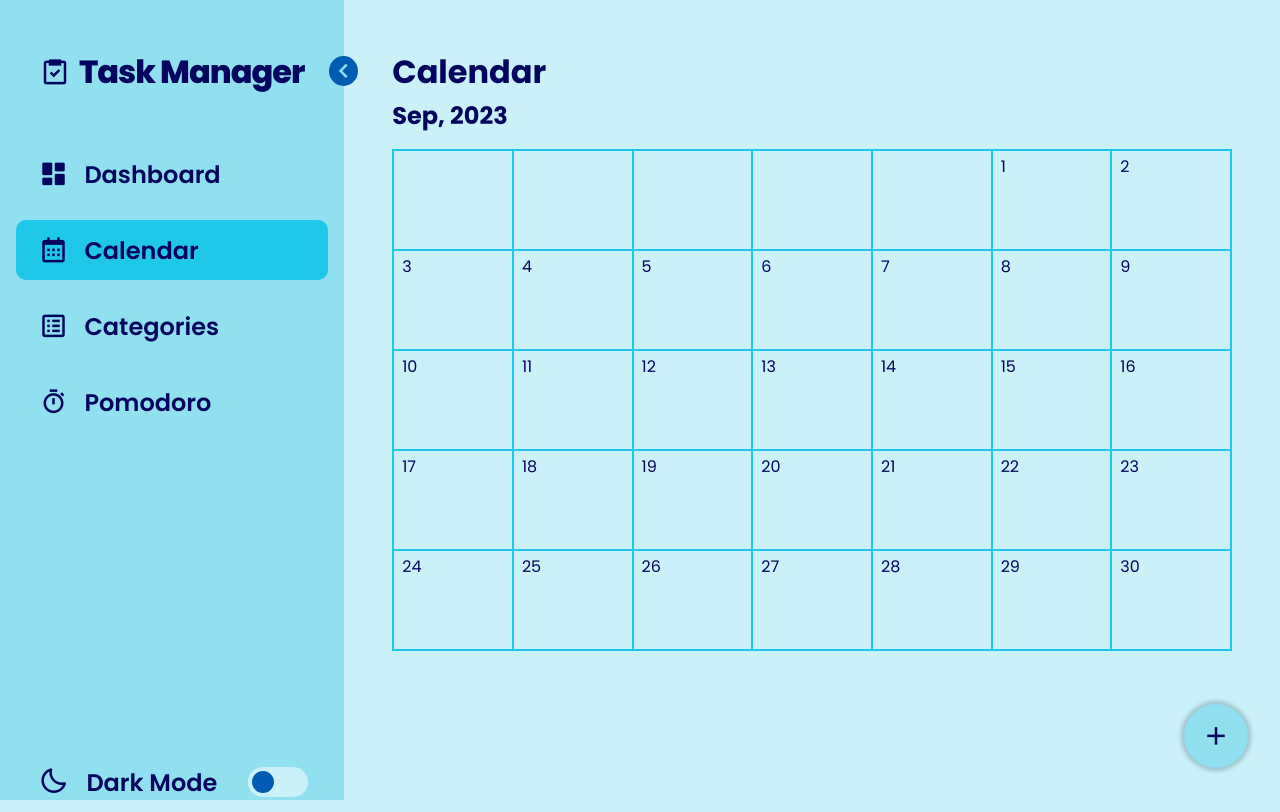
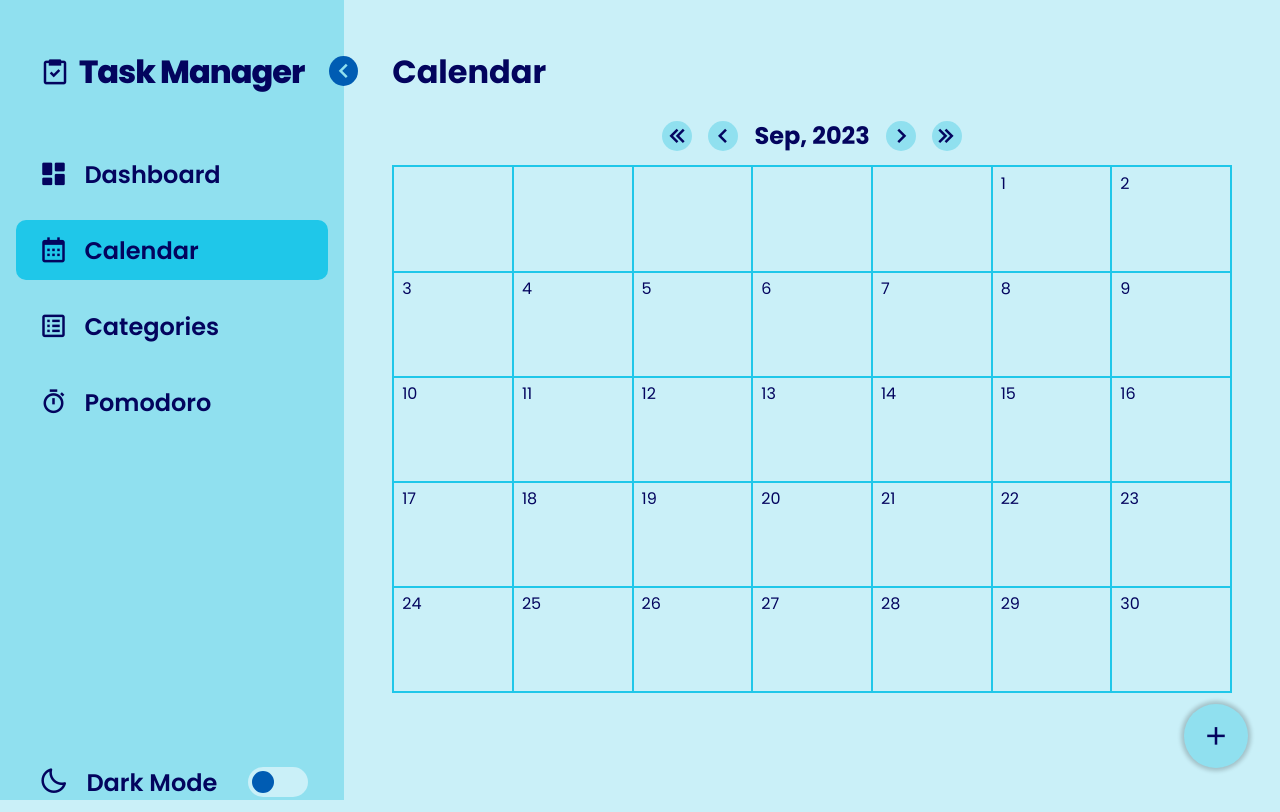
Before and after one commit to WaltsonZh/Organask, a React (Vite) app: page /calendar in a window 1280 px wide. Built offline with nearby package versions, Linux system fonts and the light colour scheme; no server answers; the database is empty.

Commit message:
added navigation for Calendar

```diff
--- a/src/index.css
+++ b/src/index.css
@@ -27,7 +27,7 @@ body.Dark {
   --primary-color: #8e90a7;
   --highlight-color: #505e79;
   --text-color: #e0d9e0;
-  --body-color: #0e1544;
+  --body-color: #161b3a;
 }
 
 #root {
@@ -226,13 +226,33 @@ body.Dark .switch::before {
 } */
 
 .Calendar {
-  grid-template-rows: repeat(auto-fill, minmax(3em, 1fr));
+  grid-template-rows: repeat(auto-fill, minmax(3.6em, 1fr));
+}
+
+.Calendar .calendar--header {
+  display: flex;
+  justify-content: center;
+  align-items: center;
+  gap: 1em;
+}
+
+.Calendar .calendar--header .bx {
+  background: var(--primary-color-light);
+  border-radius: 50%;
+}
+
+.Calendar .calendar--header .bx:hover {
+  background: var(--highlight-color);
+}
+
+.Calendar .calendar--header .bx:active {
+  background: var(--primary-color-light);
 }
 
 .Calendar .calendar--grid {
   display: grid;
   width: 100%;
-  grid-row: 3 / -3;
+  grid-row: 3 / -2;
   border: var(--highlight-color) 1px solid;
 }
 
--- a/src/pages/Calendar.jsx
+++ b/src/pages/Calendar.jsx
@@ -1,13 +1,16 @@
-import React from 'react'
+import React, { useEffect, useState } from 'react'
 import { getMonthCalendar } from '../utils'
 
 export default function Calendar() {
   const today = new Date()
-  const month = today.getMonth()
-  const year = today.getFullYear()
+  const [date, setDate] = useState({
+    day: today.getDate(),
+    month: today.getMonth(),
+    year: today.getFullYear(),
+  })
   const monthName = ['Jan', 'Feb', 'Mar', 'Apr', 'May', 'Jun', 'Jul', 'Aug', 'Sep', 'Oct', 'Nov', 'Dec']
 
-  const monthlyCalendar = getMonthCalendar(today)
+  const [monthlyCalendar, setMonthlyCalendar] = useState(getMonthCalendar(date))
   const monthlyCalendarEls = monthlyCalendar.map((week) => {
     let key = 0
     return (
@@ -23,12 +26,49 @@ export default function Calendar() {
     )
   })
 
+  useEffect(() => {
+    setMonthlyCalendar(getMonthCalendar(date))
+  }, [date])
+
+  const handleClick = (e) => {
+    const name = e.target.name
+    if (name === 'lastYear') {
+      setDate((prevDate) => ({
+        ...prevDate,
+        year: prevDate.year - 1,
+      }))
+    } else if (name === 'nextYear') {
+      setDate((prevDate) => ({
+        ...prevDate,
+        year: prevDate.year + 1,
+      }))
+    } else if (name === 'lastMonth') {
+      setDate((prevDate) => ({
+        ...prevDate,
+        year: prevDate.month === 0 ? prevDate.year - 1 : prevDate.year,
+        month: prevDate.month === 0 ? 11 : prevDate.month - 1
+      }))
+    } else {
+      setDate((prevDate) => ({
+        ...prevDate,
+        year: prevDate.year + Math.floor(prevDate.month / 11),
+        month: (prevDate.month + 1) % 12
+      }))
+    }
+  }
+
   return (
     <div className='Calendar Page'>
       <h1>Calendar</h1>
-      <h2>
-        {monthName[month]}, {year}
-      </h2>
+      <div className='calendar--header'>
+        <button className='bx bx-chevrons-left' name='lastYear' onClick={handleClick}></button>
+        <button className='bx bx-chevron-left' name='lastMonth' onClick={handleClick}></button>
+        <h2>
+          {monthName[date.month]}, {date.year}
+        </h2>
+        <button className='bx bx-chevron-right' name='nextMonth' onClick={handleClick}></button>
+        <button className='bx bx-chevrons-right' name='nextYear' onClick={handleClick}></button>
+      </div>
       <div className='calendar--grid'>{monthlyCalendarEls}</div>
     </div>
   )
--- a/src/utils.js
+++ b/src/utils.js
@@ -1,9 +1,8 @@
-export const getMonthCalendar = (today) => {
-  const year = today.getFullYear()
-  const month = today.getMonth()
+export const getMonthCalendar = (date) => {
+  const { month, year } = date
   const first = new Date(year, month)
   const firstWeekday = first.getDay()
-  const leapYear = year % 400 ? true : year % 100 ? false : year % 4 ? true : false
+  const leapYear = year % 400 === 0 ? true : year % 100 === 0 ? false : year % 4 === 0 ? true : false
 
   const daysOfMonth = [31, leapYear ? 29 : 28, 31, 30, 31, 30, 31, 31, 30, 31, 30, 31]
 
```
